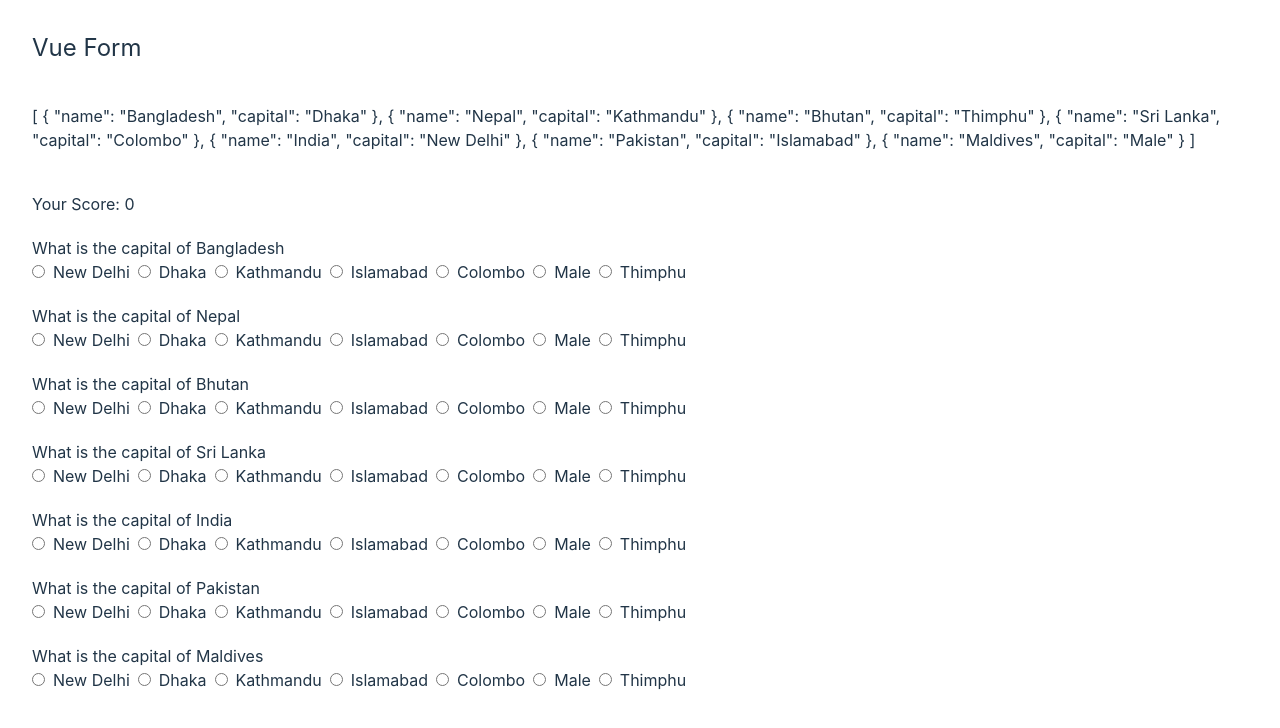
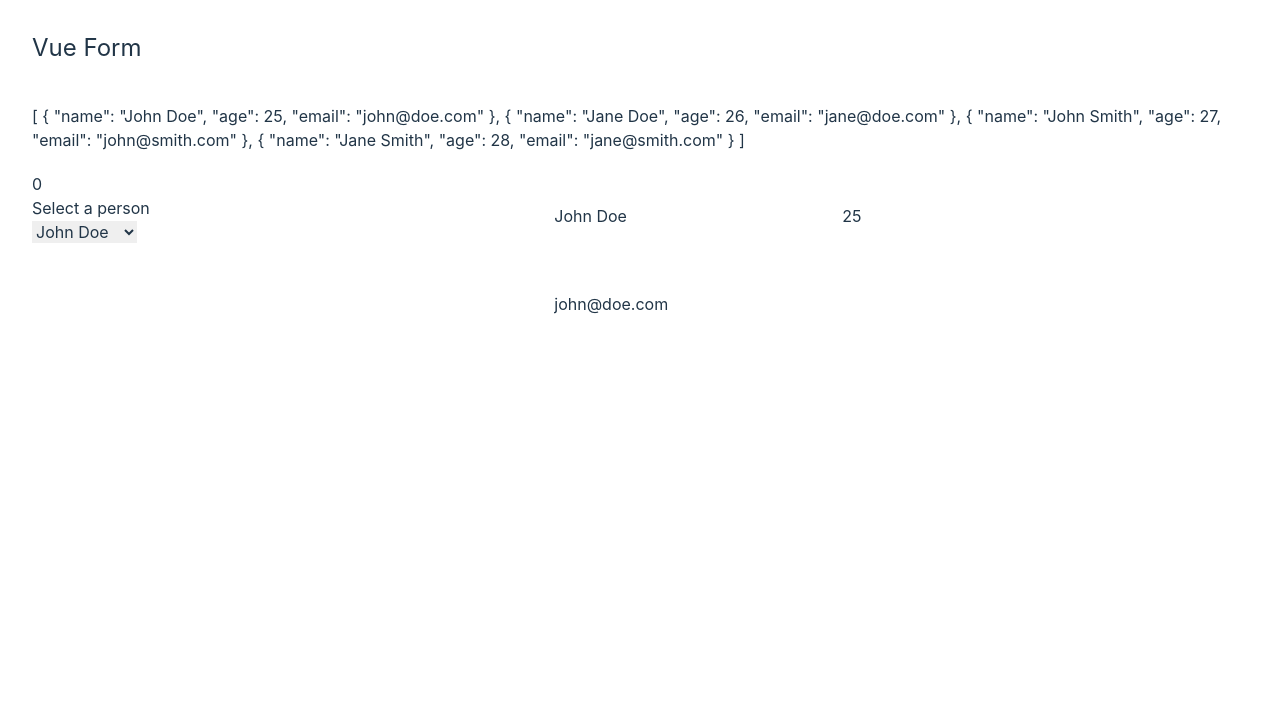
Before and after one commit to LearnWithHasinHayder/vue-form, a Vue app: page / in a window 1280 px wide. Shown: the top 728 px of the page. Built offline with nearby package versions, Linux system fonts and the light colour scheme.

Commit message:
Episode 06 Code

```diff
--- a/src/App.vue
+++ b/src/App.vue
@@ -1,48 +1,41 @@
 <script setup>
 import { ref, reactive, computed } from 'vue'
-const saarcCountries = ref([
-  {name:"Bangladesh",capital:"Dhaka"},
-  {name:"Nepal",capital:"Kathmandu"},
-  {name:"Bhutan",capital:"Thimphu"},
-  {name:"Sri Lanka",capital:"Colombo"},
-  {name:"India",capital:"New Delhi"},
-  {name:"Pakistan",capital:"Islamabad"},
-  {name:"Maldives",capital:"Male"}
+const persons = reactive([
+  { name: 'John Doe', age: 25, email: 'john@doe.com' },
+  { name: 'Jane Doe', age: 26, email: 'jane@doe.com' },
+  { name: 'John Smith', age: 27, email: 'john@smith.com' },
+  { name: 'Jane Smith', age: 28, email: 'jane@smith.com' }
 ])
 
+const activeIndex = ref(0)
 
-const getCapitals = computed(()=>{
-  let capitals = [];
-  saarcCountries.value.forEach(country => {
-    capitals.push(country.capital)
-  })
-  return capitals.sort(()=> Math.random() - 0.5);
-})
-
-const getScore = computed(()=>{
-  let score = 0;
-  saarcCountries.value.forEach(country => {
-    if(country.answer === country.capital){
-      score++;
-    }
-  })
-  return score;
-})
-
+function getActivePerson() {
+  return persons[activeIndex.value]
+}
 </script>
 
 <template>
   <section class="mx-auto container text-left">
     <h1 class="text-2xl mb-10">Vue Form</h1>
-    <p class="mb-10">{{ saarcCountries }}</p>
-    <p>Your Score: {{ getScore }}</p>
-    <div class="mb-5 mt-5" v-for="country in saarcCountries">
-      <p>What is the capital of {{ country.name }}</p>
-      <template v-for="capital in getCapitals">
-      <input type="radio" :name="country.name"  :value="capital" v-model="country.answer" />
-      <label class="ml-2 mr-2">{{ capital }}</label>
-      </template>
+    <p class="my-5">{{ persons }}</p>
+    <div class="flex ">
+      <div class="w-1/2">
+        <p>{{ activeIndex }}</p>
+
+        <p class="mb-10">
+        <h2>Select a person</h2>
+        <select name="person" id="person" v-model="activeIndex">
+          <option v-for="(person, index) in persons" :key="index" :value="index">{{ person.name }}</option>
+        </select>
+        </p>
+      </div>
+      <div>
+        <div>
+          <input class="p-5 my-3" type="text" v-for="(v, k, i) in persons[activeIndex]" :key="i" :placeholder="k" v-model="persons[activeIndex][k]">
+        </div>
+      </div>
     </div>
+
   </section>
 </template>
 <style scoped></style>
```
